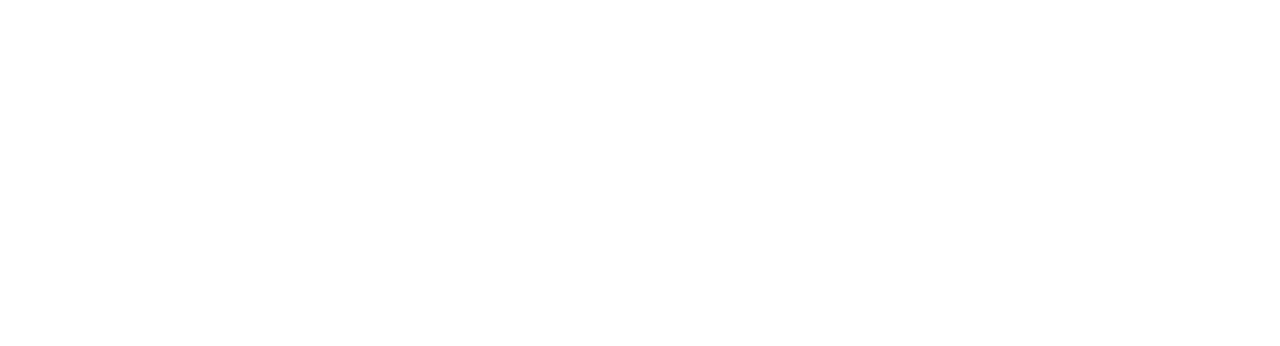
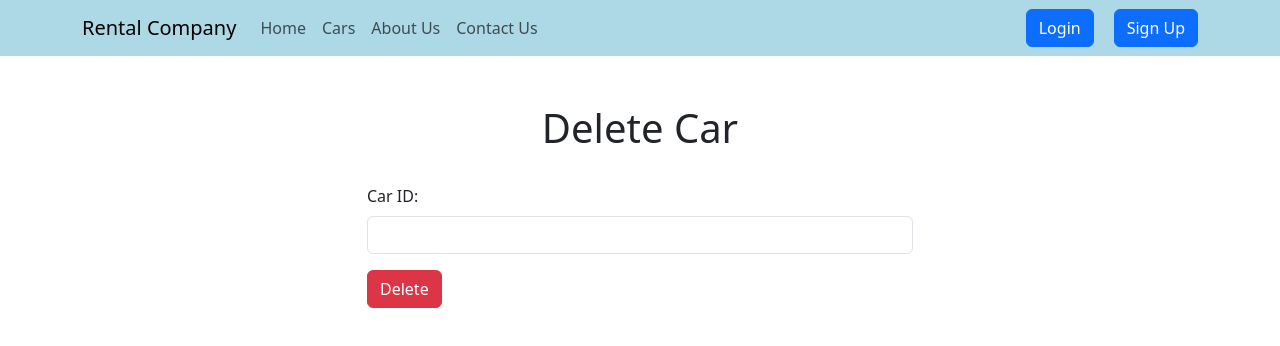
Before and after one commit to ndigvijay/car-rental, a React (Create React App) app: page /deletecar in a window 1280 px wide. Before the commit this address had no page. Shown: the top 346 px of the page. Built offline with nearby package versions, Linux system fonts and the light colour scheme.

Commit message:
delete cars done succesfully

```diff
--- a/src/App.js
+++ b/src/App.js
@@ -9,6 +9,7 @@ import CreateCars from './pages/car-create';
 import UpdateCar from './pages/update-car';
 import AboutUs from './pages/AboutUs';
 import ContactUs from './pages/ContactUs';
+import DeleteCar from './pages/DeleteCar';
 const App = () => {
 
   return (
@@ -23,6 +24,7 @@ const App = () => {
         <Route path='/admin' element={<AdminLogin/>} />
         <Route path='/createcar' element={<CreateCars/>} />
         <Route path='/updateCar' element={<UpdateCar/>} />
+        <Route path='/deletecar' element={<DeleteCar/>} />
       </Routes>
     </Router>
   );
--- /dev/null
+++ b/src/pages/DeleteCar.jsx
@@ -0,0 +1,56 @@
+// Import necessary dependencies and components
+import React, { useState } from 'react';
+import Navbar from '../components/Navbar';
+
+const DeleteCar = () => {
+  const [deleteID, setDeleteID] = useState('');
+  const [message, setMessage] = useState('');
+
+  const handleDelete = async () => {
+    try {
+      const response = await fetch(`http://localhost:4000/app/deletecar/${deleteID}`, {
+        method: 'DELETE',
+      });
+
+      if (response.ok) {
+        setMessage('Car deleted successfully');
+      } else {
+        setMessage('Failed to delete car');
+      }
+    } catch (error) {
+      console.error('Error deleting car:', error);
+      setMessage('Internal server error');
+    }
+  };
+
+  return (
+    <div>
+      <Navbar />
+      <div className="container mt-5">
+        <h1 className="text-center pb-4">Delete Car</h1>
+        <div className="row justify-content-center">
+          <div className="col-md-6">
+            <div className="mb-3">
+              <label htmlFor="deleteID" className="form-label">
+                Car ID:
+              </label>
+              <input
+                type="text"
+                className="form-control"
+                id="deleteID"
+                value={deleteID}
+                onChange={(e) => setDeleteID(e.target.value)}
+              />
+            </div>
+            <button className="btn btn-danger mb-3" onClick={handleDelete}>
+              Delete
+            </button>
+            <p className={message.includes('success') ? 'text-success' : 'text-danger'}>{message}</p>
+          </div>
+        </div>
+      </div>
+    </div>
+  );
+};
+
+export default DeleteCar;
```
